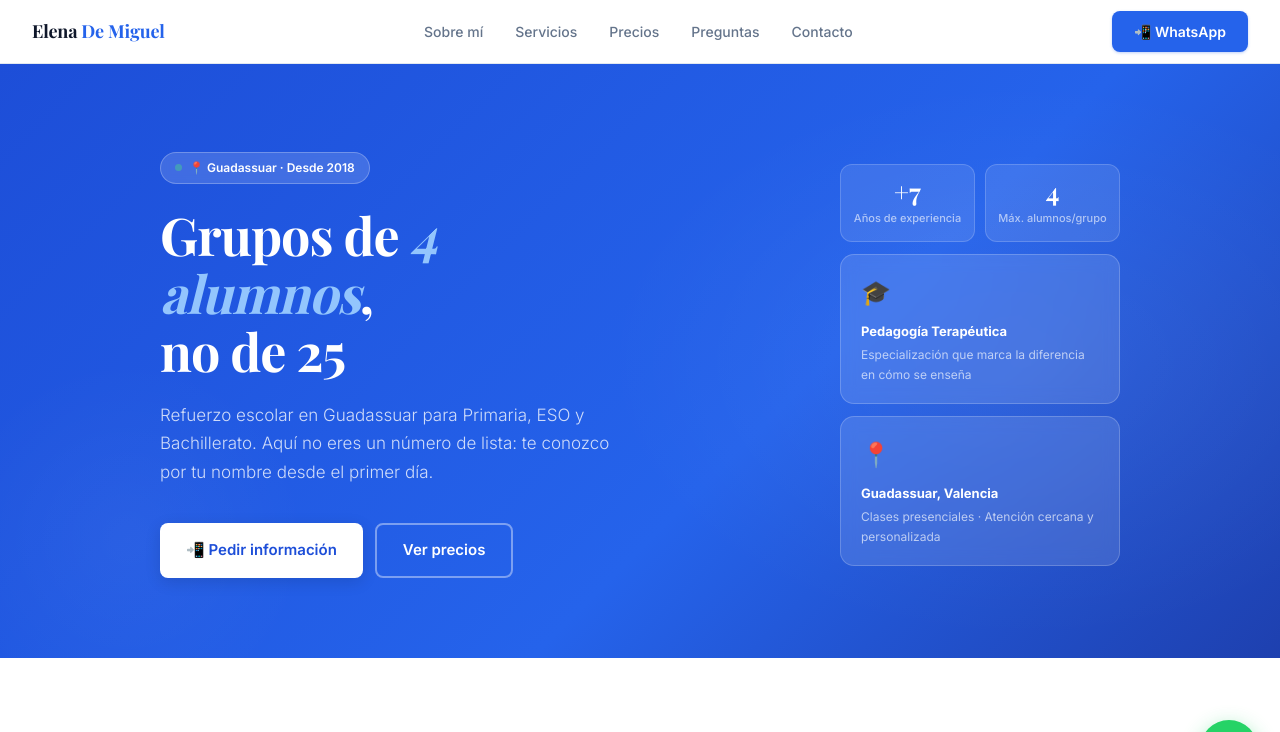
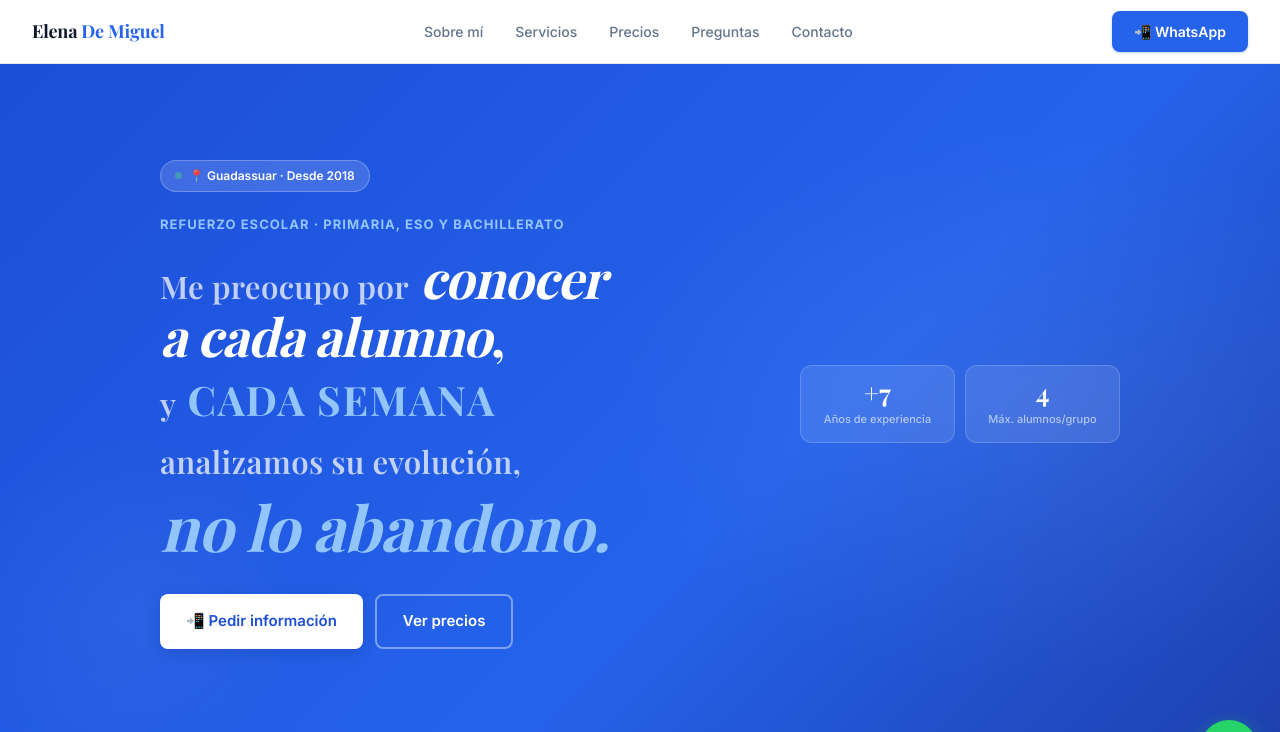
Before and after one commit to cuadernosrefuerzo/elenaclases, a plain HTML site: page index.html in a window 1280 px wide. Shown: the top 732 px of the page. Drawn offline with nearby package versions, Linux system fonts and the light colour scheme; a web font is replaced by a local one.

Commit message:
Refine hero section styles and text content
Updated padding in the hero section and refined text content for clarity and conciseness.

```diff
--- a/index.html
+++ b/index.html
@@ -136,7 +136,7 @@ nav {
 /* ── HERO ── */
 .hero {
   background: linear-gradient(135deg, var(--blue) 0%, var(--blue-mid) 60%, #1E40AF 100%);
-  padding: 88px 32px 80px;
+  padding: 96px 32px 96px;
   position: relative; overflow: hidden;
 }
 .hero::before {
@@ -167,6 +167,10 @@ nav {
 }
 .hero-tag::before { content:''; width:7px; height:7px; border-radius:50%; background:#4ADE80; animation: pulse 2s infinite; }
 @keyframes pulse { 0%,100%{opacity:1} 50%{opacity:0.4} }
+.hero-info-line {
+  font-size: 13px; font-weight: 700; letter-spacing: 0.08em; text-transform: uppercase;
+  color: #93C5FD; margin-bottom: 14px;
+}
 .hero h1 {
   font-family: 'Playfair Display', serif;
   font-size: clamp(32px, 5vw, 52px);
@@ -175,6 +179,22 @@ nav {
   letter-spacing: -0.02em;
 }
 .hero h1 em { font-style: italic; color: #93C5FD; }
+.hero h1 .lead {
+  font-weight: 300; font-size: 0.6em; color: rgba(255,255,255,0.72);
+  letter-spacing: 0.01em;
+}
+.hero h1 .em-strong {
+  font-weight: 700; font-style: italic; color: white;
+}
+.hero h1 .em-accent {
+  font-weight: 800; color: #93C5FD; text-transform: uppercase;
+  font-size: 0.78em; letter-spacing: 0.04em;
+}
+.hero h1 .em-final {
+  display: inline-block; margin-top: 10px;
+  font-weight: 800; font-style: italic; color: #93C5FD;
+  font-size: 1.2em; letter-spacing: -0.01em;
+}
 .hero-sub {
   font-size: 17px; color: rgba(255,255,255,0.78);
   margin-bottom: 36px; font-weight: 300; line-height: 1.7;
@@ -441,9 +461,9 @@ footer p { font-size: 13px; color: rgba(255,255,255,0.5); margin-top: 4px; }
   <div class="hero-inner">
     <div>
       <div class="hero-tag">📍 Guadassuar · Desde 2018</div>
-      <h1>Grupos de <em>4 alumnos</em>,<br>no de 25</h1>
-      <p class="hero-sub">Refuerzo escolar en Guadassuar para Primaria, ESO y Bachillerato. Aquí no eres un número de lista: te conozco por tu nombre desde el primer día.</p>
-      <div class="hero-actions">
+      <div class="hero-info-line">Refuerzo escolar · Primaria, ESO y Bachillerato</div>
+      <h1><span class="lead">Me preocupo por</span> <span class="em-strong">conocer a cada alumno</span>,<br><span class="lead">y</span> <span class="em-accent">cada semana</span> <span class="lead">analizamos su evolución,</span><br><span class="em-final">no lo abandono.</span></h1>
+      <div class="hero-actions" style="margin-top:32px;">
         <a href="https://wa.me/34622011814?text=Hola%20Elena!%20Me%20gustar%C3%ADa%20pedir%20informaci%C3%B3n%20sobre%20las%20clases." class="btn btn-white" target="_blank" rel="noopener noreferrer">
           📲 Pedir información
         </a>
@@ -451,7 +471,7 @@ footer p { font-size: 13px; color: rgba(255,255,255,0.5); margin-top: 4px; }
       </div>
     </div>
     <div class="hero-visual">
-      <div class="hero-stat-row">
+      <div class="hero-stat-row" style="max-width:320px;">
         <div class="hero-stat">
           <div class="hero-stat-num">+7</div>
           <div class="hero-stat-label">Años de experiencia</div>
@@ -460,16 +480,6 @@ footer p { font-size: 13px; color: rgba(255,255,255,0.5); margin-top: 4px; }
           <div class="hero-stat-num">4</div>
           <div class="hero-stat-label">Máx. alumnos/grupo</div>
         </div>
-      </div>
-      <div class="hero-card">
-        <span class="hero-card-icon">🎓</span>
-        <div class="hero-card-title">Pedagogía Terapéutica</div>
-        <div class="hero-card-sub">Especialización que marca la diferencia en cómo se enseña</div>
-      </div>
-      <div class="hero-card">
-        <span class="hero-card-icon">📍</span>
-        <div class="hero-card-title">Guadassuar, Valencia</div>
-        <div class="hero-card-sub">Clases presenciales · Atención cercana y personalizada</div>
       </div>
     </div>
   </div>
@@ -490,9 +500,8 @@ footer p { font-size: 13px; color: rgba(255,255,255,0.5); margin-top: 4px; }
     <div>
       <div class="section-label">Sobre mí</div>
       <h2 class="section-title">Hola, soy <em>Elena</em> 👋</h2>
-      <p>Soy profesora de Educación Primaria, especializada en <strong>Pedagogía Terapéutica</strong>. Llevo desde 2018 ayudando a alumnos de toda la provincia de Valencia a mejorar su rendimiento académico y, sobre todo, su confianza.</p>
-      <p>Mi método se basa en detectar exactamente dónde está el problema de cada alumno, no en repasar todo desde el principio. Así avanzamos más rápido y con mucho menos estrés.</p>
-      <p>Trabajo con una atención cercana y adaptada, porque cada alumno es diferente y merece un enfoque a su medida.</p>
+      <p>Soy profesora de Educación Primaria, especializada en <strong>Pedagogía Terapéutica</strong>. Desde 2018 ayudo a alumnos de toda la provincia de Valencia a mejorar su rendimiento y su confianza.</p>
+      <p>Detecto dónde está el problema real de cada alumno, en vez de repasarlo todo desde cero. Así avanzamos más rápido y con menos estrés — con un trato cercano y a su medida.</p>
       <div class="about-tags">
         <span class="tag">Pedagogía Terapéutica</span>
         <span class="tag">Primaria · ESO · Bach</span>
@@ -516,17 +525,17 @@ footer p { font-size: 13px; color: rgba(255,255,255,0.5); margin-top: 4px; }
       <div class="service-card">
         <span class="service-icon">📚</span>
         <h3>Repaso y refuerzo</h3>
-        <p>Trabajamos los temas donde más flojea, sin perder tiempo con lo que ya domina.</p>
+        <p>Nos centramos en lo que más flojea.</p>
       </div>
       <div class="service-card">
         <span class="service-icon">✏️</span>
         <h3>Apoyo en deberes</h3>
-        <p>Acompañamiento diario para crear hábitos de estudio y resolver dudas en el momento.</p>
+        <p>Hábitos de estudio y dudas resueltas al momento.</p>
       </div>
       <div class="service-card">
         <span class="service-icon">🎯</span>
         <h3>Preparación de exámenes</h3>
-        <p>Estrategias concretas y ejercicios específicos para llegar a cada examen con seguridad.</p>
+        <p>Estrategia y práctica para llegar con seguridad.</p>
       </div>
       <div class="service-card">
         <span class="service-icon">🌍</span>
@@ -548,17 +557,17 @@ footer p { font-size: 13px; color: rgba(255,255,255,0.5); margin-top: 4px; }
     <div class="level-card">
       <span class="level-icon">🌱</span>
       <h3>Primaria</h3>
-      <p>Construimos una base sólida y hábitos de estudio desde el principio.</p>
+      <p>Base sólida y buenos hábitos desde el principio.</p>
     </div>
     <div class="level-card">
       <span class="level-icon">📖</span>
       <h3>ESO</h3>
-      <p>Acompañamos los años de mayor exigencia y cambio con método y cercanía.</p>
+      <p>Método y cercanía en los años más exigentes.</p>
     </div>
     <div class="level-card">
       <span class="level-icon">🚀</span>
       <h3>Bachillerato</h3>
-      <p>Preparación intensiva para EBAU y refuerzo de gramática inglesa , castellano y valenciano.</p>
+      <p>Preparación para EBAU e idiomas.</p>
     </div>
   </div>
 </div>
```
